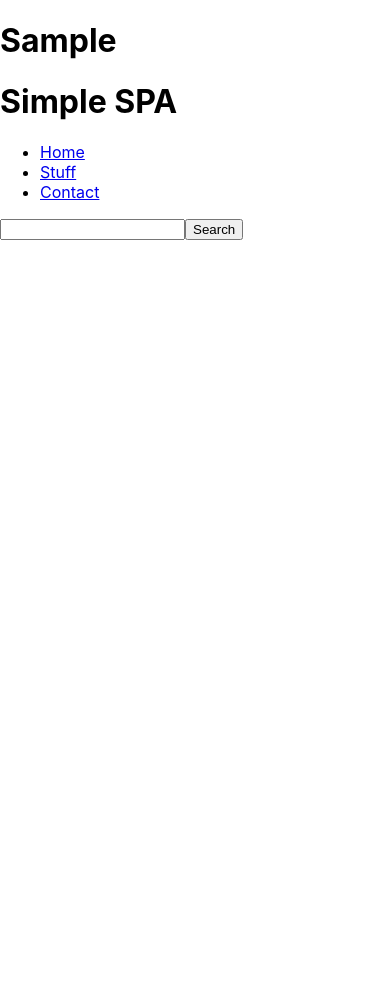
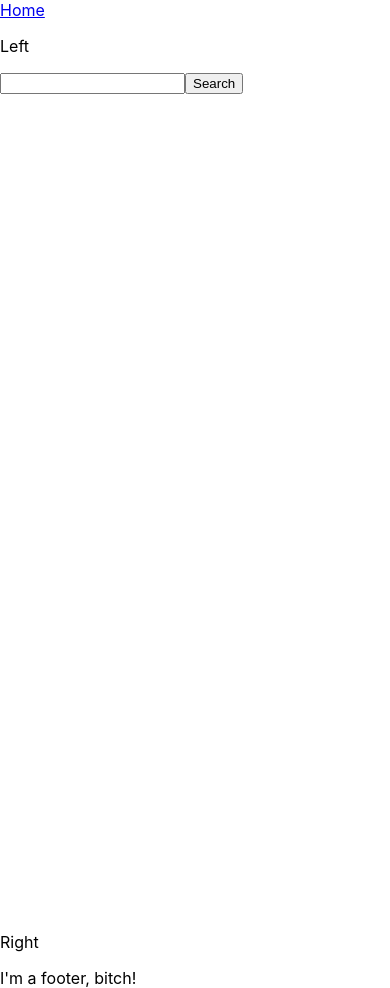
Before and after one commit to mbsAndrew/national-parks, a React (Create React App) app: page / in a window 390 px wide. Before the commit the page ends 844 px from the top, so only its background shows below. Built offline with nearby package versions, Linux system fonts and the light colour scheme.

Commit message:
got info page working, now going to work on search

```diff
--- a/package.json
+++ b/package.json
@@ -2,13 +2,14 @@
   "name": "client",
   "version": "0.1.0",
   "private": true,
-  "homepage": "http://mbAndrew.github.io/national-parks",
+  "homepage": "http://mbsAndrew.github.io/national-parks/",
   "dependencies": {
     "@testing-library/jest-dom": "^4.2.4",
     "@testing-library/react": "^9.5.0",
     "@testing-library/user-event": "^7.2.1",
     "react": "^16.13.1",
     "react-dom": "^16.13.1",
+    "react-router": "^5.2.0",
     "react-router-dom": "^5.2.0",
     "react-scripts": "3.4.1"
   },
--- /dev/null
+++ b/src/Components/HeroImage.js
@@ -0,0 +1,22 @@
+import React from 'react';
+
+const HeroImage = (props) => {
+    const { img } = props;
+    return (
+        <div className={"hero"}>
+            <div className={"hero_img"}
+                style={{
+                    background: `url(${img.url})`,
+                    backgroundSize: "cover",
+                    backgroundPosition: "center center"
+                }}
+            />
+            <div className={"hero_overlay"} />
+            <div className={"hero_content"}>
+                {props.children}
+            </div>
+        </div>
+    )
+}
+
+export default HeroImage;
--- /dev/null
+++ b/src/Components/NavBar.js
@@ -0,0 +1,11 @@
+import React from 'react';
+import { Link } from 'react-router-dom';
+
+
+export default function NavBar () {
+    return (
+        <>
+            <Link to={"/"} >Home</Link>
+        </>
+    );
+}
--- /dev/null
+++ b/src/Components/Parks/Activities.js
@@ -0,0 +1,18 @@
+import React from 'react';
+
+export default function Activities (params) {
+    return (
+        <>
+        <h2>
+            Activities
+        </h2>
+        <ul>
+            {params.activities.map(m => {
+                return <li>
+                    {m.name}
+                </li>;
+            })}
+        </ul>
+        </>
+    )
+}
--- /dev/null
+++ b/src/Components/Parks/Topics.js
@@ -0,0 +1,16 @@
+import React from 'react';
+
+export default function Topics(params) {
+    return (
+        <>
+            <h2>Topics</h2>
+            <ul>
+                {params.topics.map(m => {
+                    return <li>
+                        {m.name}
+                    </li>
+                })}
+            </ul>
+        </>
+    )
+}
--- a/src/Home.js
+++ b/src/Home.js
@@ -5,8 +5,6 @@ import AutoComplete from './Components/AutoComplete';
 class Home extends React.Component {
     constructor(props) {
         super(props);
-        this.key = process.env.REACT_APP_API_KEY;
-        this.baseURL = "https://developer.nps.gov/api/v1"
         this.state = {
             data: false
         };
@@ -25,22 +23,14 @@ class Home extends React.Component {
         this.setState({
             data: newData
         });
-        // fetch(`https://developer.nps.gov/api/v1/parks?parkCard=acad&api_key=${this.key}`, {
-        //     "method": "GET",
-        //     "headers": {
-        //         "Authorization": this.key
-        //     }
-        // })
-        // .then(res => res.json())
-        // .then(data => {
-        //     console.log(data);
-        // });
+    }
+
+    validate = (e) => {
+
     }
 
     render() {
         const { data } = this.state;
-        console.log(data);
-        console.log(this.props);
         return (
             <>
               {data &&
--- a/src/Main.js
+++ b/src/Main.js
@@ -1,28 +1,16 @@
 import React from 'react';
-import { Route, NavLink, HashRouter } from 'react-router-dom';
-import Home from './Home';
-import ParkPage from './ParkPage';
-import Expanded from './Expanded';
+import { Router } from 'react-router';
+import Routes from './Routes';
+import history from './services/history';
 
 class Main extends React.Component {
     render() {
         return (
-            <HashRouter>
             <>
-                <h1>Sample</h1>
-                <h1>Simple SPA</h1>
-                <ul className="header">
-                    <li><NavLink to="/">Home</NavLink></li>
-                    <li><NavLink to="/info">Stuff</NavLink></li>
-                    <li><NavLink to="/expanded">Contact</NavLink></li>
-                </ul>
-                <div className="content">
-                    <Route exact path="/" component={Home} />
-                    <Route path="/info" component={ParkPage} />
-                    <Route path="/expanded" component={Expanded} />
-                </div>
+                <Router history={history}>
+                    <Routes />
+                </Router>
             </>
-            </HashRouter>
         );
     }
 }
--- a/src/ParkPage.js
+++ b/src/ParkPage.js
@@ -1,10 +1,59 @@
 import React from 'react';
+import HeroImage from './Components/HeroImage';
+import Activities from './Components/Parks/Activities';
+import Topics from './Components/Parks/Topics';
 
 class ParkPage extends React.Component {
+    constructor() {
+        super();
+
+        this.state = {
+            data: {}
+        }
+    }
+
+    componentDidMount() {
+        this.initData();
+    }
+
+    initData = () => {
+        const { parkID } = this.props.match.params;
+        console.log(parkID);
+        fetch(`https://national-parks-api.herokuapp.com/info/${parkID}`)
+            .then(res => res.json())
+            .then(data => {
+                console.log(data);
+                this.setState({
+                    data: data.data[0]
+                });
+            })
+    }
+
     render() {
+        const { data } = this.state;
+        console.log(data);
         return (
             <>
-            Park Page
+                {Object.keys(data).length > 0 ?
+                    <>
+                        <HeroImage
+                            img={data.images[2]}
+                        >
+                            <h1>
+                                {data.fullName}
+                            </h1>
+                            <h2>
+                                {data.designation}
+                            </h2>
+                            <p>
+                                {data.description}
+                            </p>
+                        </HeroImage>
+                        {data.activities && <Activities activities={data.activities} />}
+                        {data.topics && <Topics topics={data.topics} />}
+
+                    </>
+                    : "No data son!"}
             </>
         )
     }
--- /dev/null
+++ b/src/Routes.js
@@ -0,0 +1,35 @@
+import React from 'react';
+import { Switch, Route } from 'react-router';
+import Home from './Home';
+import ParkPage from './ParkPage';
+import NavBar from './Components/NavBar';
+
+export default function Routes() {
+    return (
+        <div className="grid">
+            <header>
+                <NavBar />
+            </header>
+            <aside>
+                Left
+            </aside>
+            <article>
+                <Switch>
+                    <Route exact path="/" component={Home} />
+                    <Route path="/info/:parkID" component={ParkPage} />
+                    <Route path="/hello">
+                        <>
+                            Hello?
+                </>
+                    </Route>
+                </Switch>
+            </article>
+            <aside>
+                Right
+            </aside>
+            <footer>
+                I'm a footer, bitch!
+        </footer>
+        </div>
+    )
+}
--- a/src/index.css
+++ b/src/index.css
@@ -11,3 +11,47 @@ code {
   font-family: source-code-pro, Menlo, Monaco, Consolas, 'Courier New',
     monospace;
 }
+
+.grid {
+  display: grid;
+  grid-template-columns: 150px auto 150px;
+  grid-gap: 1em;
+}
+
+header, footer {
+   grid-column: 1 / 4;
+}
+
+@media all and (max-width: 700px) {
+  aside,
+  article {
+    grid-column: 1 / 4;
+  }
+}
+
+article {
+  height: 100vh;
+}
+
+
+.hero {
+  height: 100vh;
+  position: relative;
+}
+
+.hero_img, .hero_overlay {
+  position: absolute;
+  top: 0;
+  right: 0;
+  bottom: 0;
+  left: 0;
+  z-index: -1;
+}
+
+.hero_overlay {
+  background: rgba(0,0,0,0.7);
+}
+
+.hero_content {
+  color: white;
+}
--- /dev/null
+++ b/src/services/history.js
@@ -0,0 +1,3 @@
+import { createBrowserHistory } from 'history';
+const history = createBrowserHistory();
+export default history;
```
